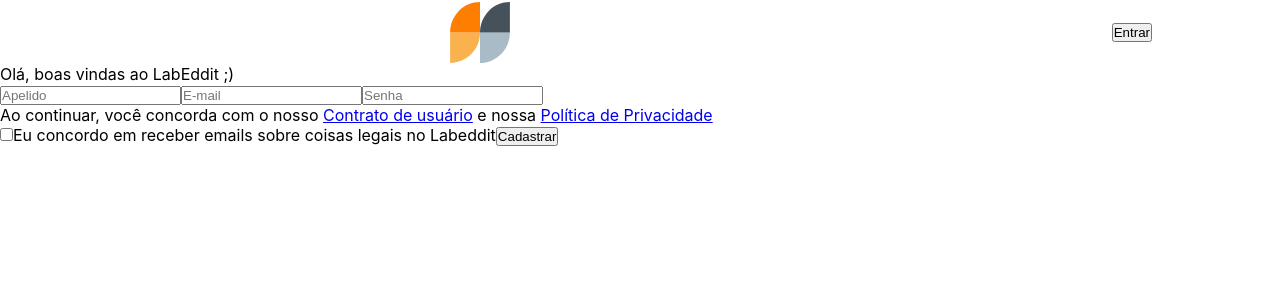
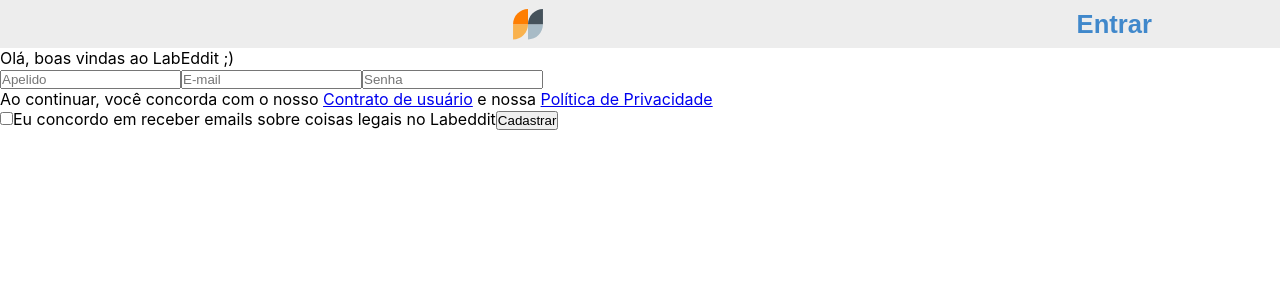
Before and after one commit to WeslleiBrito/project-front-end-integrator, a React (Create React App) app in the folder front-integator/: page /user/signup in a window 1280 px wide. Shown: the top 300 px of the page. Built offline with nearby package versions, Linux system fonts and the light colour scheme; no server answers.

Commit message:
Editando o post

```diff
--- a/front-integator/src/Pages/Post/PostStyle.js
+++ b/front-integator/src/Pages/Post/PostStyle.js
@@ -1,12 +1,33 @@
 import styled from "styled-components";
 
 export const Main = styled.main`
+    width: 100vw;
+    padding: 3.5vh 5vw 3.5vh 5vw;
 `
 export const FormPost = styled.form`
+    display: flex;
+    flex-direction: column;
+    height: 21vh;
 `
-export const InputContent = styled.input.attrs({type: "text", autoComplete: "off", id: "content", name: "content"})`
+
+export const InputContent = styled.textarea.attrs({autoComplete: "off", id: "content", name: "content"})`
+    height: 15vh;
+    vertical-align: top;
+    padding-left: 4vw;
+    padding-top: 5vw;
+    padding-right: 4vw;
+    resize: none;
+    border-radius: 1em;
+    border: none;
+    background-color: #EDEDED;
 `
 export const ButtonPost = styled.input.attrs({type: "submit"})`
+    margin-top: 2vh;
+    height: 4vh;
+    background: linear-gradient(to right, #FF6489, #F9B24E );
+    border: none;
+    border-radius: 0.7em;
+
 `
 export const ListPost = styled.ul`
 `
--- a/front-integator/src/components/Header/HeaderStyle.js
+++ b/front-integator/src/components/Header/HeaderStyle.js
@@ -3,17 +3,19 @@
 
 const stayle = {
     post: {
-        width: "55vw",
+        width: "50vw",
         justifyContent: "flex-end"
     }
 }
 
 export const HeaderComponent = styled.header`
     width: 100vw;
+    height: 6vh;
     display: flex;
     padding-right: 10vw;
     padding-left: 10vw;
     justify-content: ${props => props.$post ? stayle.post.justifyContent : "center"};
+    background-color: #EDEDED;
 `
 
 export const NavHeaderPost = styled.nav`
@@ -25,22 +27,31 @@
 
 
 export const MiniLogo = styled.img`
-    height: 8vh;
+    height: 4vh;
 
 `
 
 export const ButtonEnter = styled.button`
+    background-color: transparent;
+    border: none;
+    cursor: pointer;
+    color: #4088CB;
+    font-weight: 600;
+    font-size: 2cqmax;
 `
 export const ButtonLogout = styled.button`
     background-color: transparent;
     border: none;
     cursor: pointer;
+    color: #4088CB;
+    font-weight: 600;
+    font-size: 2vh;
 `
 export const Close = (props) => {
 
     const closePage = props.closePage
 
     return(
-        <TbX onClick={closePage}/>
+        <TbX onClick={closePage} style={{fontSize: "4vh"}}/>
     )
 }
```
